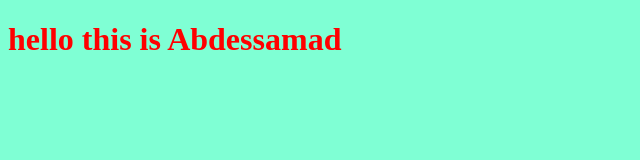
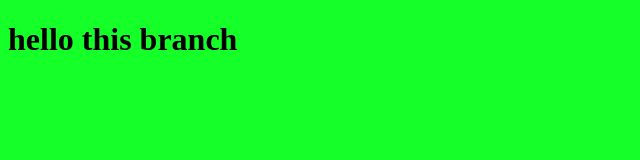
Before and after one commit to Alabemobesay/myprojet1, a plain HTML site: page index.html in a window 1280 px wide. Shown: the whole page, without its empty margins (0-640 px from the left). Drawn offline with Linux system fonts and the light colour scheme.

Commit message:
change color page

```diff
--- a/index.html
+++ b/index.html
@@ -7,7 +7,7 @@
     <link rel="stylesheet" href="style.css">
 </head>
 <body>
-    <h1>hello this is Abdessamad</h1>
+    <h1>hello this branch</h1>
     <script src="app.js"></script>
 </body>
 </html>
--- a/style.css
+++ b/style.css
@@ -1,6 +1,6 @@
 h1{
-    color:red;
+    color:rgb(0, 0, 0);
 }
 body{
-    background-color: aquamarine;
+    background-color: rgb(21, 255, 41);
 }
```
